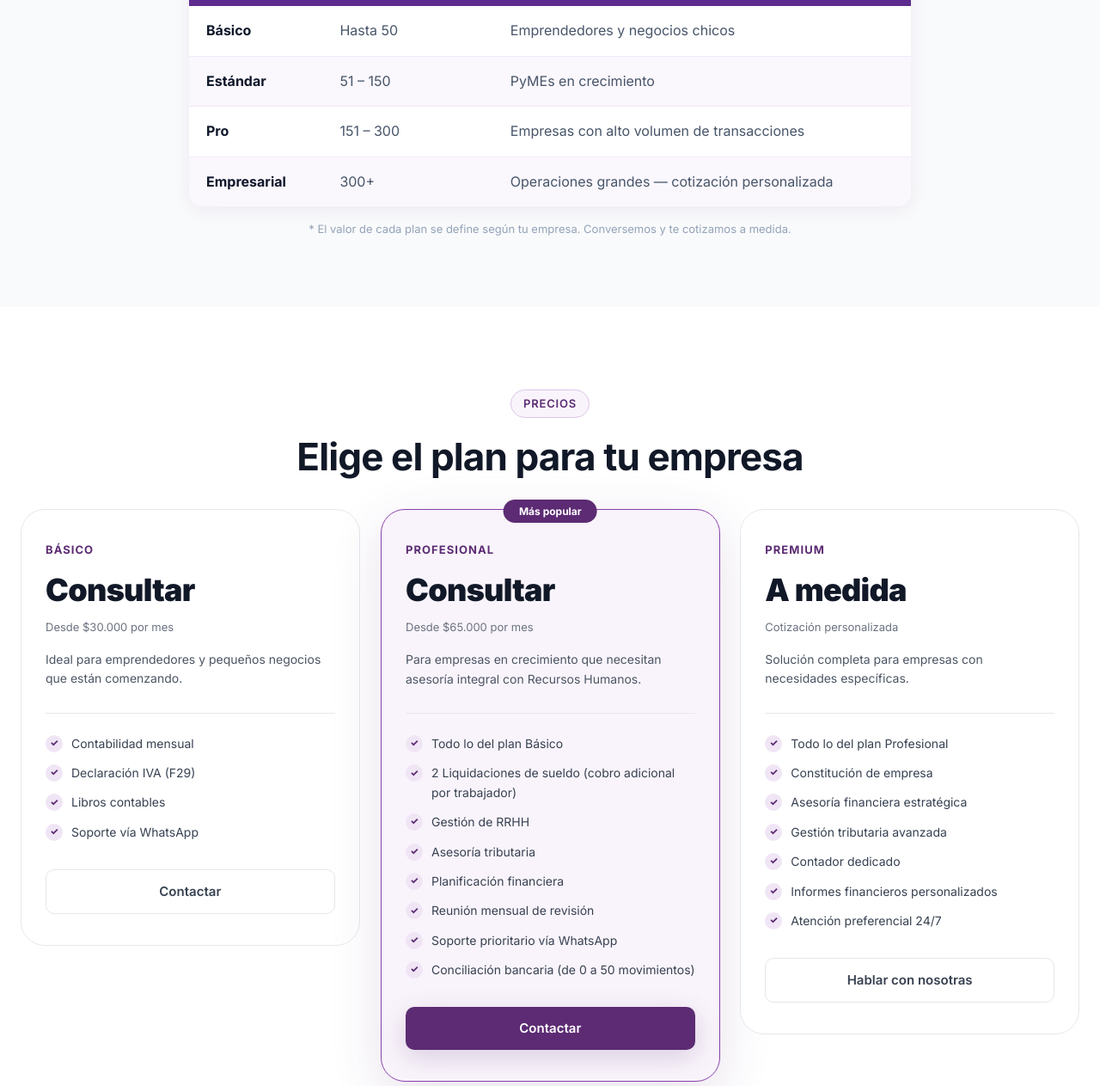
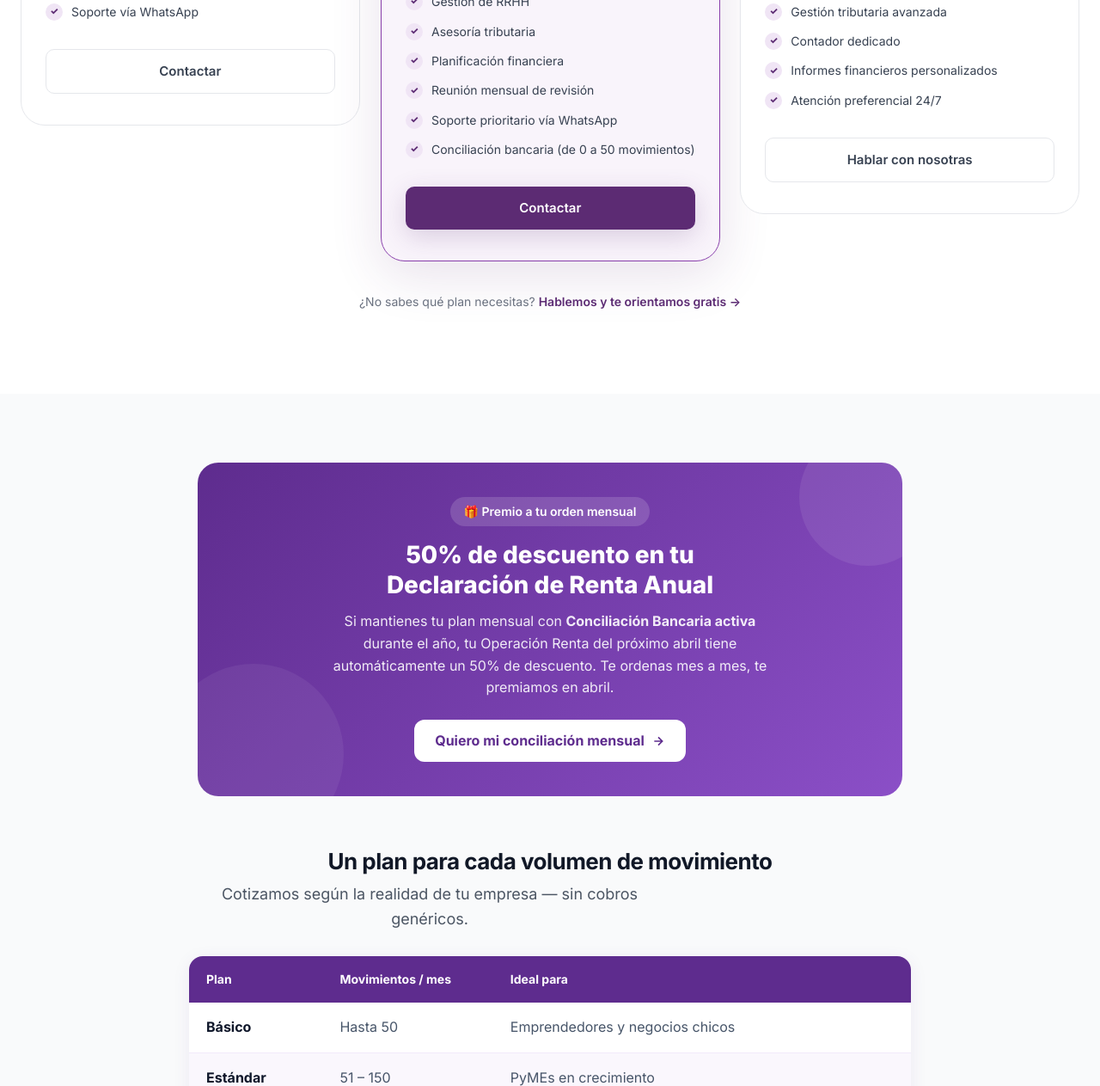
Before and after one commit to admicontabless-creator/contabless, a plain HTML site: page web/index.html in a window 1280 px wide. Shown: the part 7069-8332 px from the top of the page at 86% size. Drawn offline with nearby package versions, Linux system fonts and the light colour scheme.

Commit message:
Update index.html

```diff
--- a/web/index.html
+++ b/web/index.html
@@ -398,8 +398,7 @@
 </section>
 
 <!-- ===============================================
-     CONCILIACIÓN BANCARIA — SECCIÓN COMERCIAL
-     Pegar justo antes de <section id="precios">
+     CONCILIACIÓN BANCARIA — TÍTULO, LISTA Y PERSONAJE
      =============================================== -->
 <section id="conciliacion-bancaria" style="padding:80px 0;background:#f9fafb">
   <div class="container">
@@ -467,8 +466,43 @@
 
     </div>
 
+  </div>
+</section>
+
+<!-- ===============================================
+     PRECIOS
+     =============================================== -->
+<section id="precios">
+  <div class="container">
+    <div style="text-align:center;max-width:640px;margin:0 auto">
+      <div class="text-eyebrow" data-aos="fade-up">Precios</div>
+      <h2 class="section-title" data-aos="fade-up" data-aos-delay="80">
+        Elige el plan para tu empresa
+      </h2>
+      <div style="margin:16px auto 0; height:1.2em"></div>
+    </div>
+
+    <div id="pricing-grid" class="pricing-grid">
+      <!-- Rendered by main.js from config/pricing.js -->
+    </div>
+
+    <p style="text-align:center;margin-top:36px;font-size:14px;color:#6b7280" data-aos="fade-up">
+      ¿No sabes qué plan necesitas?
+      <a href="https://wa.me/56932514436?text=Hola%2C%20necesito%20ayuda%20para%20elegir%20el%20plan%20correcto%20para%20mi%20empresa"
+         style="color:#5c2b73;font-weight:600" target="_blank">Hablemos y te orientamos gratis →</a>
+    </p>
+  </div>
+</section>
+
+<!-- ===============================================
+     CONCILIACIÓN BANCARIA — DESCUENTO 50% Y TABLA DE PLANES
+     (ahora va debajo de los precios)
+     =============================================== -->
+<section id="conciliacion-planes" style="padding:80px 0;background:#f9fafb">
+  <div class="container">
+
     <!-- CAJA DE ALERTA — 50% DESCUENTO -->
-    <div style="max-width:820px;margin:56px auto 60px;border-radius:24px;padding:40px;text-align:center;position:relative;overflow:hidden;background:linear-gradient(135deg,#5E2C8E,#8B4FC7)" data-aos="zoom-in">
+    <div style="max-width:820px;margin:0 auto 60px;border-radius:24px;padding:40px;text-align:center;position:relative;overflow:hidden;background:linear-gradient(135deg,#5E2C8E,#8B4FC7)" data-aos="zoom-in">
       <div style="position:absolute;top:-40px;right:-40px;width:160px;height:160px;border-radius:50%;background:rgba(255,255,255,.08)"></div>
       <div style="position:absolute;bottom:-56px;left:-40px;width:210px;height:210px;border-radius:50%;background:rgba(255,255,255,.06)"></div>
 
@@ -538,31 +572,6 @@
       </p>
     </div>
 
-  </div>
-</section>
-
-<!-- ===============================================
-     PRECIOS
-     =============================================== -->
-<section id="precios">
-  <div class="container">
-    <div style="text-align:center;max-width:640px;margin:0 auto">
-      <div class="text-eyebrow" data-aos="fade-up">Precios</div>
-      <h2 class="section-title" data-aos="fade-up" data-aos-delay="80">
-        Elige el plan para tu empresa
-      </h2>
-      <div style="margin:16px auto 0; height:1.2em"></div>
-    </div>
-
-    <div id="pricing-grid" class="pricing-grid">
-      <!-- Rendered by main.js from config/pricing.js -->
-    </div>
-
-    <p style="text-align:center;margin-top:36px;font-size:14px;color:#6b7280" data-aos="fade-up">
-      ¿No sabes qué plan necesitas?
-      <a href="https://wa.me/56932514436?text=Hola%2C%20necesito%20ayuda%20para%20elegir%20el%20plan%20correcto%20para%20mi%20empresa"
-         style="color:#5c2b73;font-weight:600" target="_blank">Hablemos y te orientamos gratis →</a>
-    </p>
   </div>
 </section>
 
```
